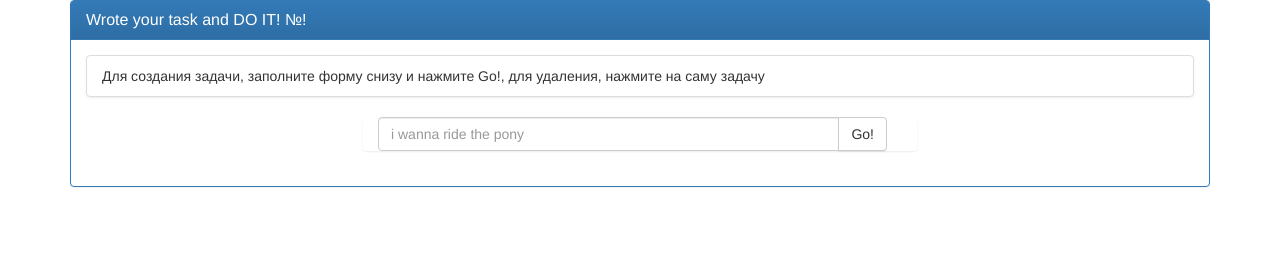
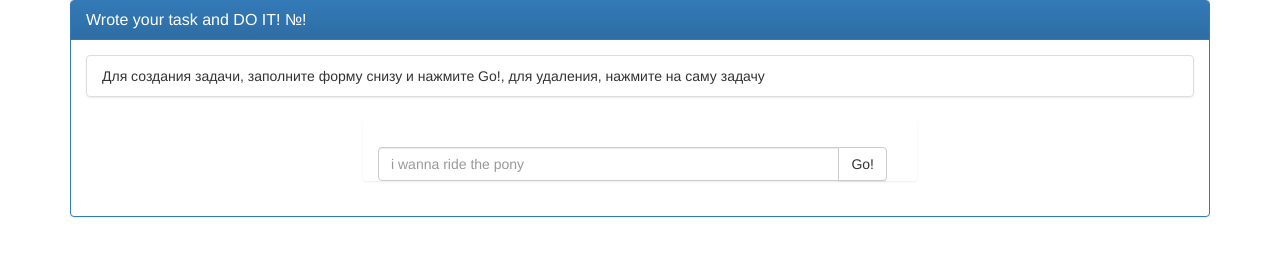
Before and after one commit to Zlblden/nodeang, a website: page public/index.html in a window 1280 px wide. Drawn offline with Linux system fonts and the light colour scheme; no server answers.

Commit message:
2nd and last commit

```diff
--- /dev/null
+++ b/public/css/style.css
@@ -0,0 +1 @@
+.top-buffer { margin-top:30px; }
--- a/public/index.html
+++ b/public/index.html
@@ -5,6 +5,7 @@
     <title></title>
     <link rel="stylesheet" href="./css/bootstrap-theme.min.css">
     <link rel="stylesheet" href="./css/bootstrap.min.css">
+    <link rel="stylesheet" href="./css/style.css">
     <script src="./js/jquery-2.2.0.min.js"></script>
     <script src="./js/angular.min.js"></script>
     <script src="./js/task.js"></script>
@@ -27,7 +28,7 @@
                 <button type="button" class="list-group-item" ng-click="deleteTask(task._id)" ng-repeat="task in tasks">
                     {{task.text}}
                 </button>
-                <div class="col-lg-12">
+                <div class="col-lg-12 top-buffer">
                     <div class="input-group">
                         <input type="text" class="form-control" ng-model="taskData.text" placeholder="i wanna ride the pony">
                 <span class="input-group-btn">
```
